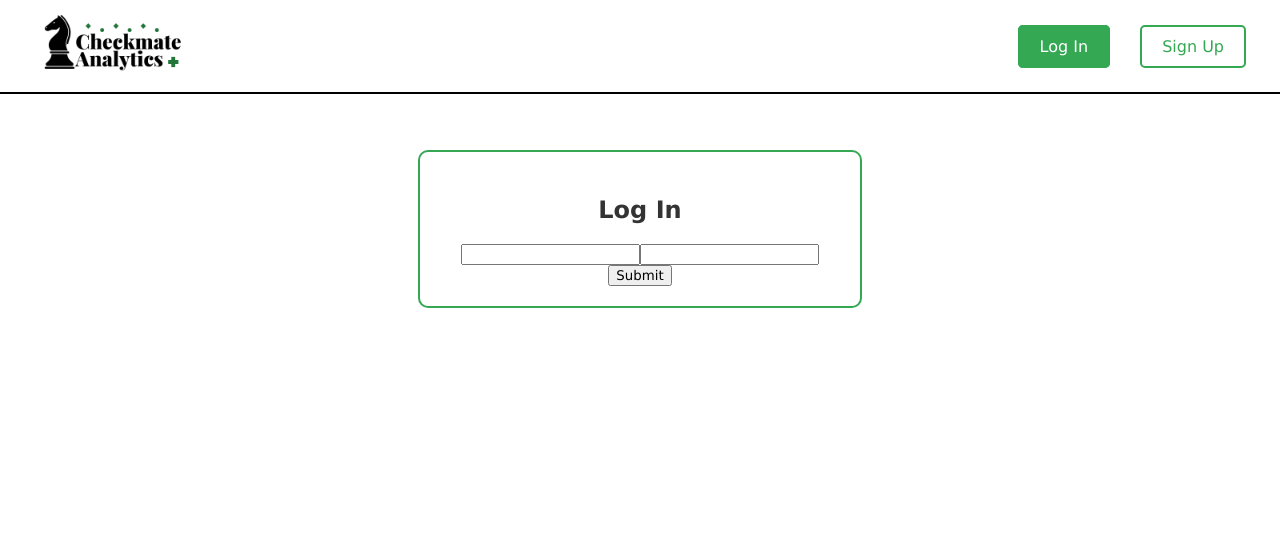
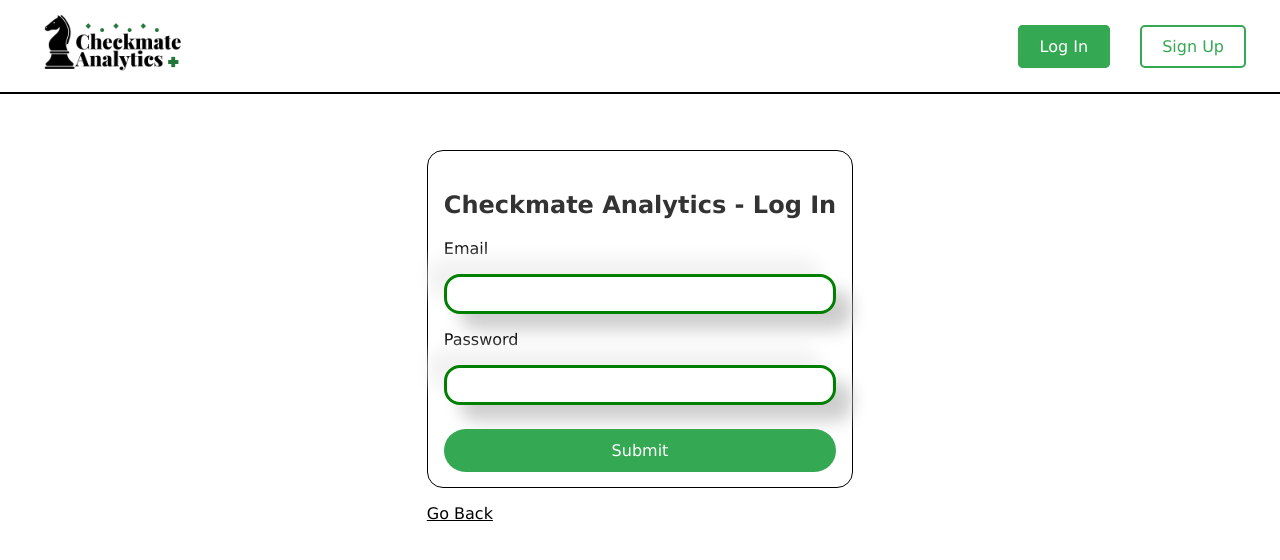
Before and after one commit to evanbrooks0629/checkmate-analytics, a Next.js app: page /login in a window 1280 px wide. Shown: the top 560 px of the page. Built offline with nearby package versions, Linux system fonts and the light colour scheme.

Commit message:
updated ui for login and signup

```diff
--- a/src/app/login/Login.module.css
+++ b/src/app/login/Login.module.css
@@ -5,13 +5,18 @@
   background-color: #ffffff; /* Replace with the background color from your Figma design */
 }
 
+.FormContainer {
+  display: flex; /* Use flexbox */
+  flex-direction: column; /* Stack children vertically */
+  align-items: flex-start; /* Align children to the start (left side) */
+}
+
 .Content {
-    text-align: center; /* Centers the text */
   margin-top: 150px;
-    border: 2px solid #34A853;
-    border-radius: 10px;
-    padding: 20px;
-    width: 400px;
+  border: 1px solid black;
+  border-radius: 1rem;
+  height: 19rem;
+  padding: 1rem;
 }
 
 .h3 {
@@ -19,3 +24,46 @@
   color: #333; /* Replace with the actual color from your Figma design */
   margin-bottom: 20px; /* Adjust space between title and logo */
 }
+
+.form {
+  display: flex;
+  flex-direction: column;
+  gap: 1rem;
+}
+
+.input {
+  border: 3px solid green;
+  border-radius: 1rem;
+  height: 2rem;
+  box-shadow:  16px 16px 17px #cecece,
+  -16px -16px 17px #f2f2f2;
+}
+
+
+.submit {
+  font-size: 1em; /* Match the font size from the design */
+  padding: 10px 24px; /* Add padding to increase the size of the buttons */
+  border: 2px solid transparent; /* Default border to override for 'Sign Up' */
+  border-radius: 4px; /* Rounded corners */
+  margin-top: 8px;
+  cursor: pointer; /* Change cursor to pointer on hover */
+  text-decoration: none; /* Remove underline from links */
+  display: inline-block; /* Allow for margins and padding on anchor tags */
+  width: 100%;
+  background-color: #34A853; /* Green background */
+  color: #ffffff; /* White text */
+  border-radius: 2rem;
+}
+
+.error {
+  color: red;
+}
+
+.back {
+  margin-top: 1rem;
+  color: #000000;
+}
+
+.back:visited {
+  color: #000000;
+}
--- a/src/app/login/page.js
+++ b/src/app/login/page.js
@@ -1,35 +1,68 @@
+'use client';
+
+import React, { useState } from 'react';
 import '../globals.css'
 import Navbar from '../../components/Navbar';
 import styles from './Login.module.css';
+import Link from 'next/link';
 
 export default function LogIn() {
 
-    async function onSubmit(event) {
-        event.preventDefault()
+    const [email, setEmail] = useState('');
+    const [password, setPassword] = useState('');
+    const [errors, setErrors] = useState({});
 
-        const formData = new FormData(event.currentTarget)
-        // const response = await fetch('/api/submit', {
-        //   method: 'POST',
-        //   body: formData,
-        // })
+    const emailRegex = /^[^\s@]+@[^\s@]+\.[^\s@]+$/;
 
-        // // Handle response if necessary
-        // const data = await response.json()
-        // // ...
-        console.log(formData)
-      }
+    const validateForm = () => {
+        let tempErrors = {};
+        if (!emailRegex.test(email)) {
+            tempErrors.email = "Please enter a valid email address.";
+        }
+        if (password.length < 5) {
+            tempErrors.password = "Password must be at least 5 characters.";
+        }
+
+        setErrors(tempErrors);
+        return Object.keys(tempErrors).length === 0;
+    };
+
+    const onSubmit = (e) => {
+        e.preventDefault();
+        if (validateForm()) {
+            console.log("Form is valid. Submitting data...");
+        } else {
+            console.log("Form has errors.");
+        }
+    };
+
+    const renderErrorMessages = () => {
+        return (
+            <div className={styles.errorMessages}>
+                {Object.keys(errors).map((key, index) => (
+                    <div className={styles.error} key={index}>{errors[key]}</div>
+                ))}
+            </div>
+        );
+    };
 
     return (
         <>
             <Navbar isUserAuthenticated={false} activeLink="" />
             <div className={styles.Home}>
-                <div className={styles.Content}>
-                    <h3 className={styles.h3}>Log In</h3>
-                    <form onSubmit={onSubmit}>
-                        <input type="text" name="username" />
-                        <input type="password" name="password" />
-                        <button type="submit">Submit</button>
-                    </form>
+                <div className={styles.FormContainer}>
+                    <div className={styles.Content}>
+                        <h3 className={styles.h3}>Checkmate Analytics - Log In</h3>
+                        <form className={styles.form} onSubmit={onSubmit}>
+                            <label className={styles.label} htmlFor="email">Email</label>
+                            <input className={styles.input} type="text" name="email" value={email} onChange={(e) => setEmail(e.target.value)} />
+                            <label className={styles.label} htmlFor="password">Password</label>
+                            <input className={styles.input} type="password" name="password" value={password} onChange={(e) => setPassword(e.target.value)} />
+                            <button className={styles.submit} type="submit">Submit</button>
+                            {Object.keys(errors).length > 0 && renderErrorMessages()}
+                        </form>
+                    </div>
+                    <a href="/" className={styles.back}>Go Back</a>
                 </div>
             </div>
         </>
--- a/src/app/signup/Signup.module.css
+++ b/src/app/signup/Signup.module.css
@@ -5,11 +5,17 @@
     background-color: #ffffff; /* Replace with the background color from your Figma design */
   }
 
+  .FormContainer {
+    display: flex; /* Use flexbox */
+    flex-direction: column; /* Stack children vertically */
+    align-items: flex-start; /* Align children to the start (left side) */
+  }
+
   .Content {
     margin-top: 150px;
     border: 1px solid black;
     border-radius: 1rem;
-    height: 30rem;
+    height: 25rem;
     padding: 1rem;
   }
 
@@ -39,7 +45,7 @@
   padding: 10px 24px; /* Add padding to increase the size of the buttons */
   border: 2px solid transparent; /* Default border to override for 'Sign Up' */
   border-radius: 4px; /* Rounded corners */
-  margin: 8px; /* Space between buttons */
+  margin-top: 8px; /* Space between buttons */
   cursor: pointer; /* Change cursor to pointer on hover */
   text-decoration: none; /* Remove underline from links */
   display: inline-block; /* Allow for margins and padding on anchor tags */
@@ -52,3 +58,12 @@
 .error {
   color: red;
 }
+
+.back {
+  margin-top: 1rem;
+  color: #000000;
+}
+
+.back:visited {
+  color: #000000;
+}
--- a/src/app/signup/page.js
+++ b/src/app/signup/page.js
@@ -52,6 +52,7 @@ export default function SignUp() {
         <>
             <Navbar isUserAuthenticated={false} activeLink="" />
             <div className={styles.Home}>
+                <div className={styles.FormContainer}>
                     <div className={styles.Content}>
                         <h3 className={styles.h3}>Checkmate Analytics - Sign Up</h3>
                         <form className={styles.form} onSubmit={onSubmit}>
@@ -65,6 +66,8 @@ export default function SignUp() {
                             {Object.keys(errors).length > 0 && renderErrorMessages()}
                         </form>
                     </div>
+                    <a href="/" className={styles.back}>Go Back</a>
+                </div>
             </div>
         </>
     );
```
Lines whose indentation alone changed are shown as unchanged.
